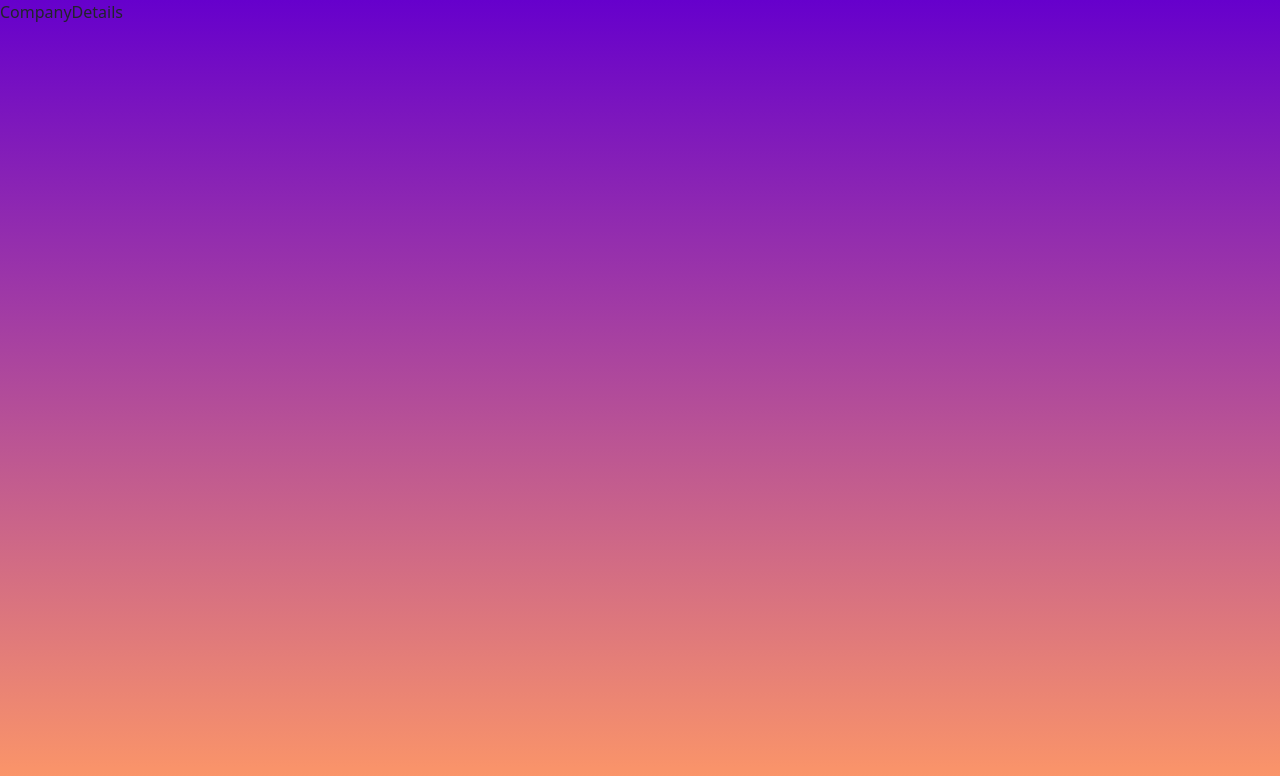
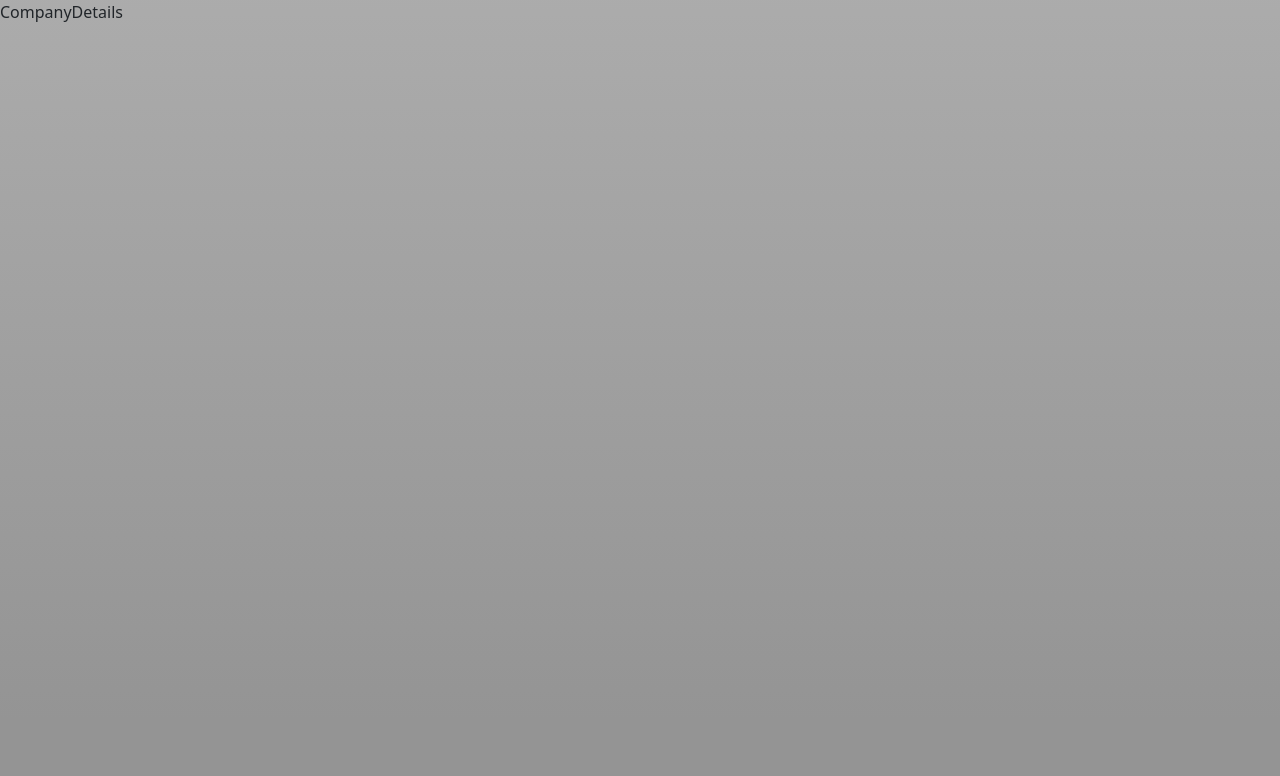
Before and after one commit to dylvaz/rateIt, a React (Create React App) app in the folder client/: page /companies/1 in a window 1280 px wide. Shown: the top 776 px of the page. Built offline with nearby package versions, Linux system fonts and the light colour scheme; the HTML template or start-up script is replaced by a standard one; what redaxios would draw is missing.

Commit message:
implemented background :crayon: :art:

```diff
--- a/client/src/App.jsx
+++ b/client/src/App.jsx
@@ -11,7 +11,7 @@ const App = () => {
     <CompaniesContextProvider>
       <div
         style={{
-          background: 'linear-gradient(to bottom, #6600cc 0%, #ff9966 100%)',
+          background: 'linear-gradient(360deg,#949494 10%,#efefef 360%)',
           width: '100vw',
           height: '100vh',
         }}
```
